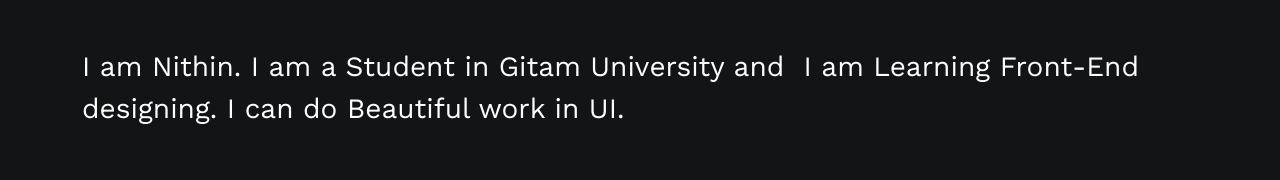
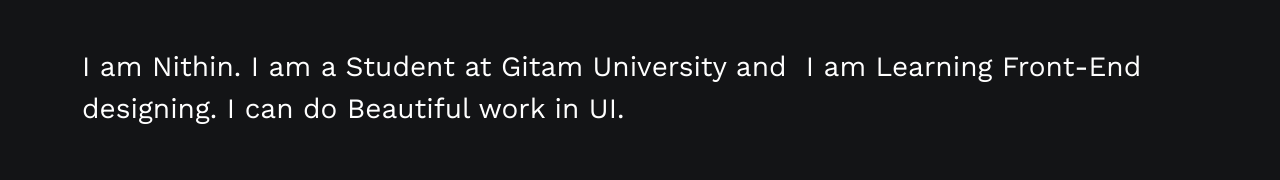
Before and after one commit to nithinsaichoudary/Basic-portfolio-web-page, a plain HTML site: page index.html in a window 1280 px wide. Shown: the part 602-782 px from the top of the page. Drawn offline with nearby package versions, Linux system fonts and the light colour scheme.

Commit message:
Update index.html

```diff
--- a/index.html
+++ b/index.html
@@ -21,7 +21,7 @@
         <main>
             <section class="py-5">
                 <div class="container">
-                    <p class="fs-3">I am Nithin. I am a Student in Gitam University and&nbsp; I am Learning Front-End designing. I can do Beautiful work in UI.</p>
+                    <p class="fs-3">I am Nithin. I am a Student at Gitam University and&nbsp; I am Learning Front-End designing. I can do Beautiful work in UI.</p>
                 </div></section><section class="py-5">
                     <div class="container">
                         <ul class="list-inline mb-0">
```
